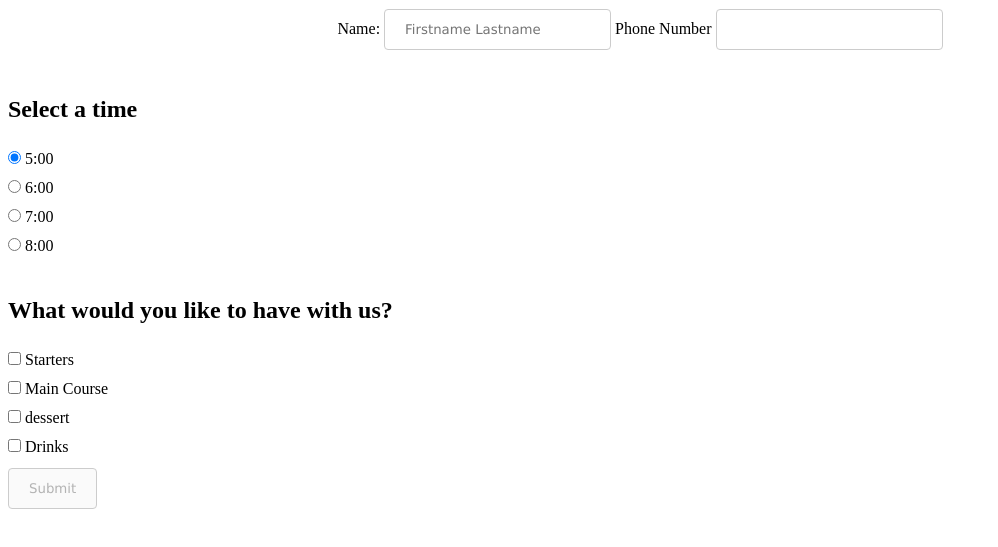
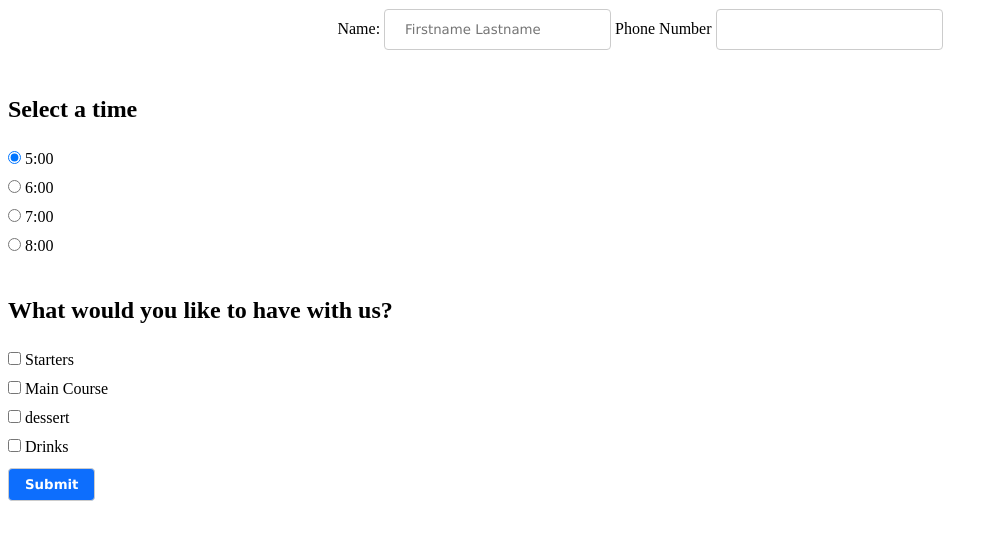
Before and after one commit to Lavanya2oo4/Test2_sem3, a plain HTML site: page index.html in a window 1280 px wide. Shown: the part 79-626 px from the top of the page, without its empty margins (0-998 px from the left). Drawn offline with Linux system fonts and the light colour scheme.

Commit message:
Added css

```diff
--- a/index.html
+++ b/index.html
@@ -22,6 +22,13 @@
           display: inline;
           margin: 0vh 1vh;
           color:rgb(70, 70, 211);
+         }
+         button{
+          background-color:#0d6efd ;
+          color:white;
+          padding: 1vh 2vh;
+          cursor: pointer;
+          font-weight: 600;
          }
       </style>
    </head>
```
